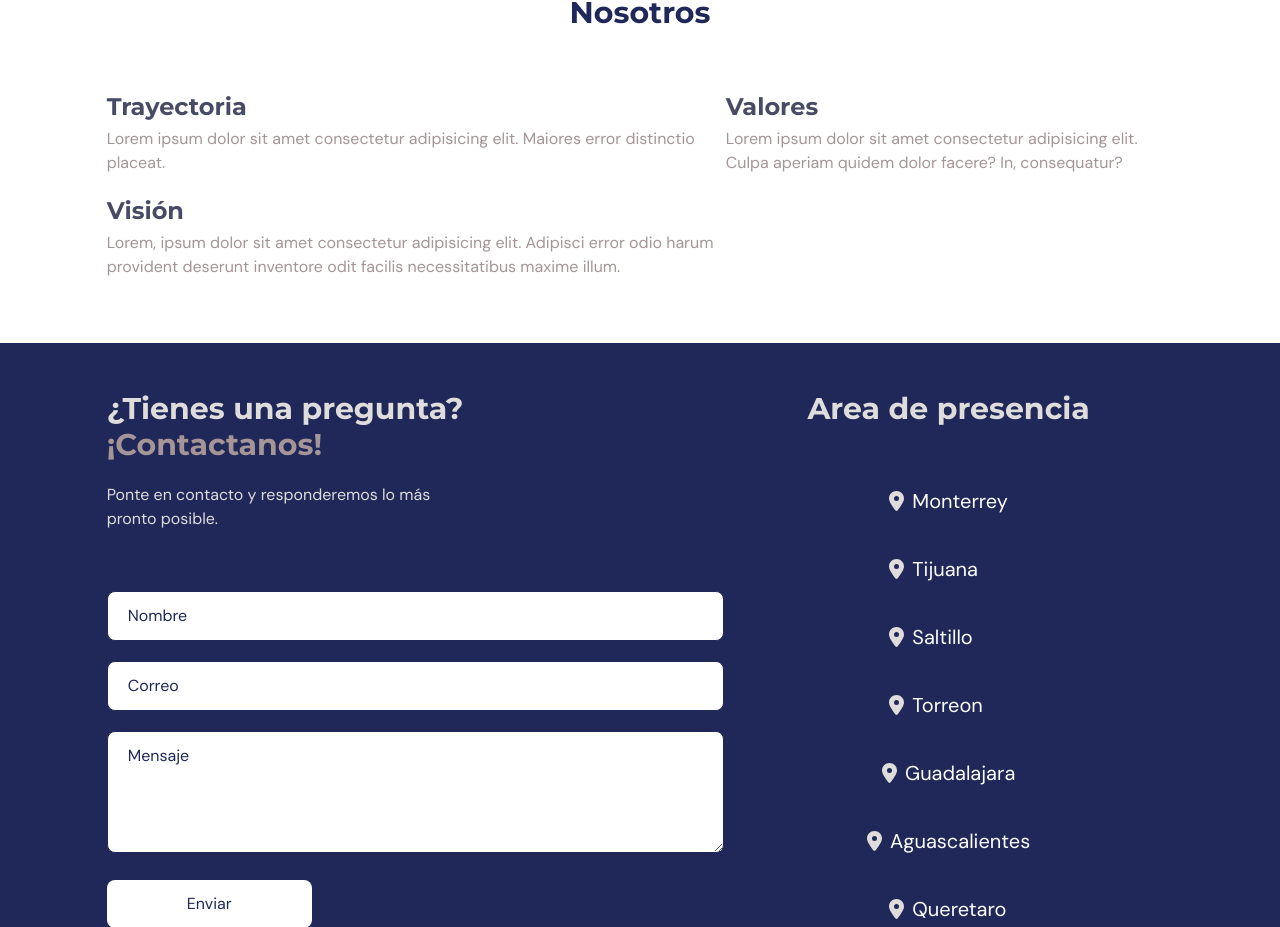
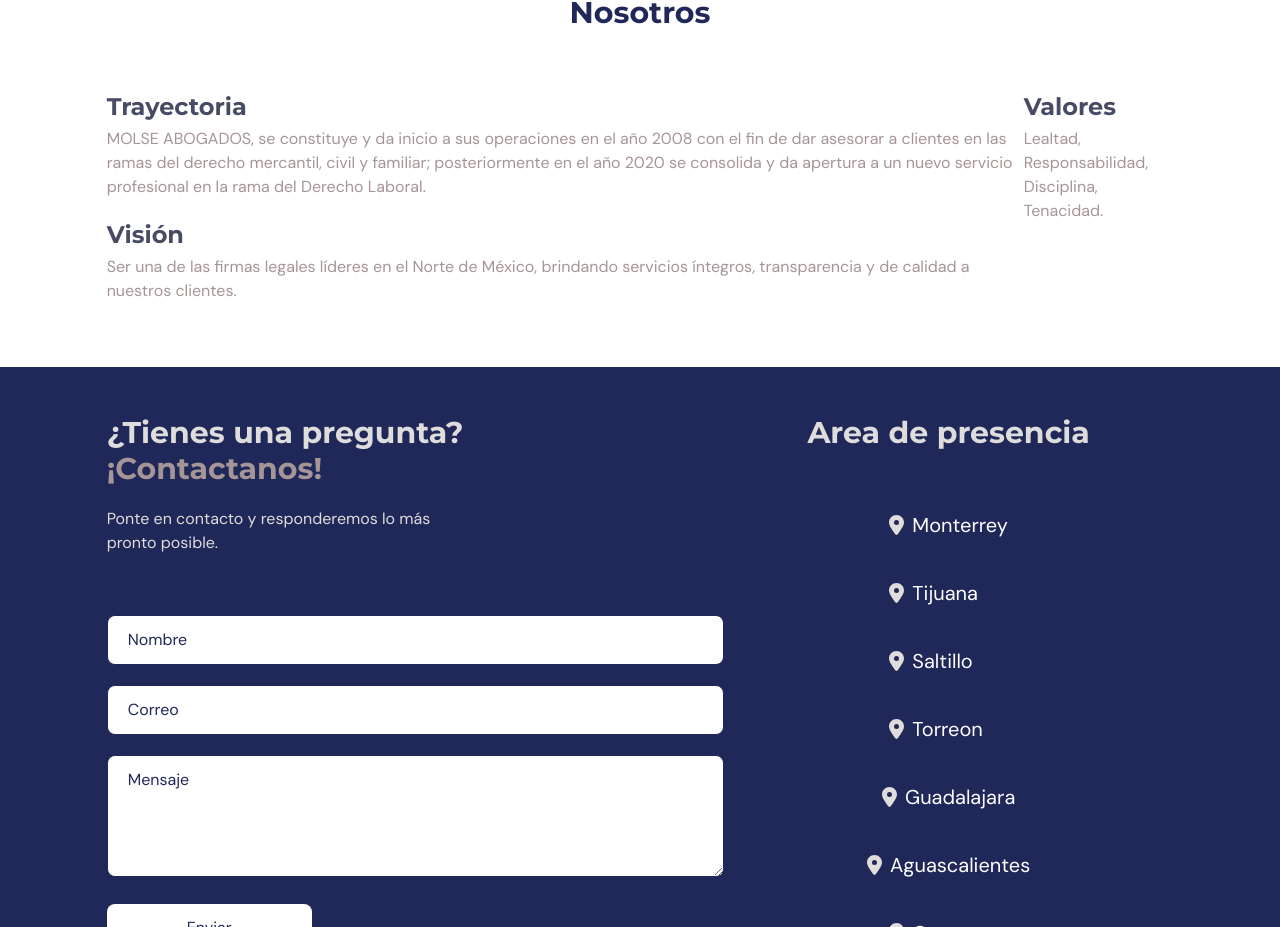
Before and after one commit to rickyjasso/molse-app, a React (Vite) app: page / in a window 1280 px wide. Shown: the part 1595-2522 px from the top of the page. Built offline with nearby package versions, Linux system fonts and the light colour scheme.

Commit message:
Info de Nosotros
Info dada del cliente puesta en la seccion de nosotros

```diff
--- a/src/scenes/nosotros/index.tsx
+++ b/src/scenes/nosotros/index.tsx
@@ -21,13 +21,14 @@ const Nosotros = ({setSelectedPage}: Props) => {
           <div className="flex w-50 justify-center align-middle">
             <div className="flex-row">
                 <h1 className="basis-3/5 font-montserrat text-2xl font-bold mt-5 mb-1 text-molse-tertiary">Trayectoria</h1>
-                <p>Lorem ipsum dolor sit amet consectetur adipisicing elit. Maiores error distinctio placeat.</p>
+                <p>MOLSE ABOGADOS, se constituye y da inicio a sus operaciones en el año 2008 con el fin de dar asesorar a clientes en las ramas del derecho mercantil, civil y familiar; posteriormente en el año 2020 se consolida y da apertura a un nuevo servicio profesional en la rama del Derecho Laboral.
+</p>
                 <h1 className="basis-3/5 font-montserrat text-2xl font-bold mt-5 mb-1 text-molse-tertiary">Visión</h1>
-                <p>Lorem, ipsum dolor sit amet consectetur adipisicing elit. Adipisci error odio harum provident deserunt inventore odit facilis necessitatibus maxime illum.</p>
+                <p>Ser una de las firmas legales líderes en el Norte de México, brindando servicios íntegros, transparencia y de calidad a nuestros clientes.</p>
             </div>
             <div>
             <h1 className="basis-3/5 font-montserrat text-2xl font-bold mt-5 mb-1 text-molse-tertiary">Valores</h1>
-            <p>Lorem ipsum dolor sit amet consectetur adipisicing elit. Culpa aperiam quidem dolor facere? In, consequatur?</p>
+            <p>Lealtad, Responsabilidad, Disciplina, Tenacidad.</p>
 
             </div>
           </div>
```
